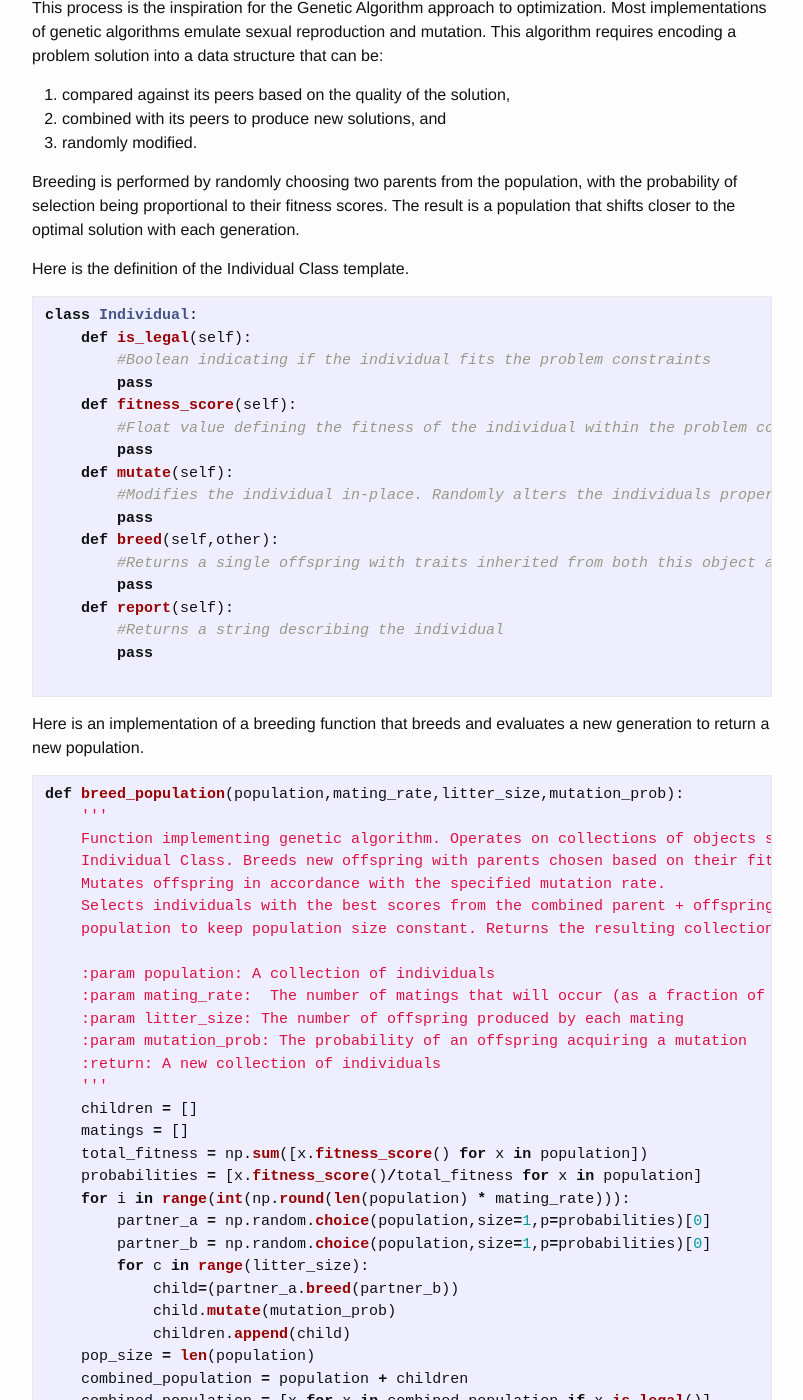
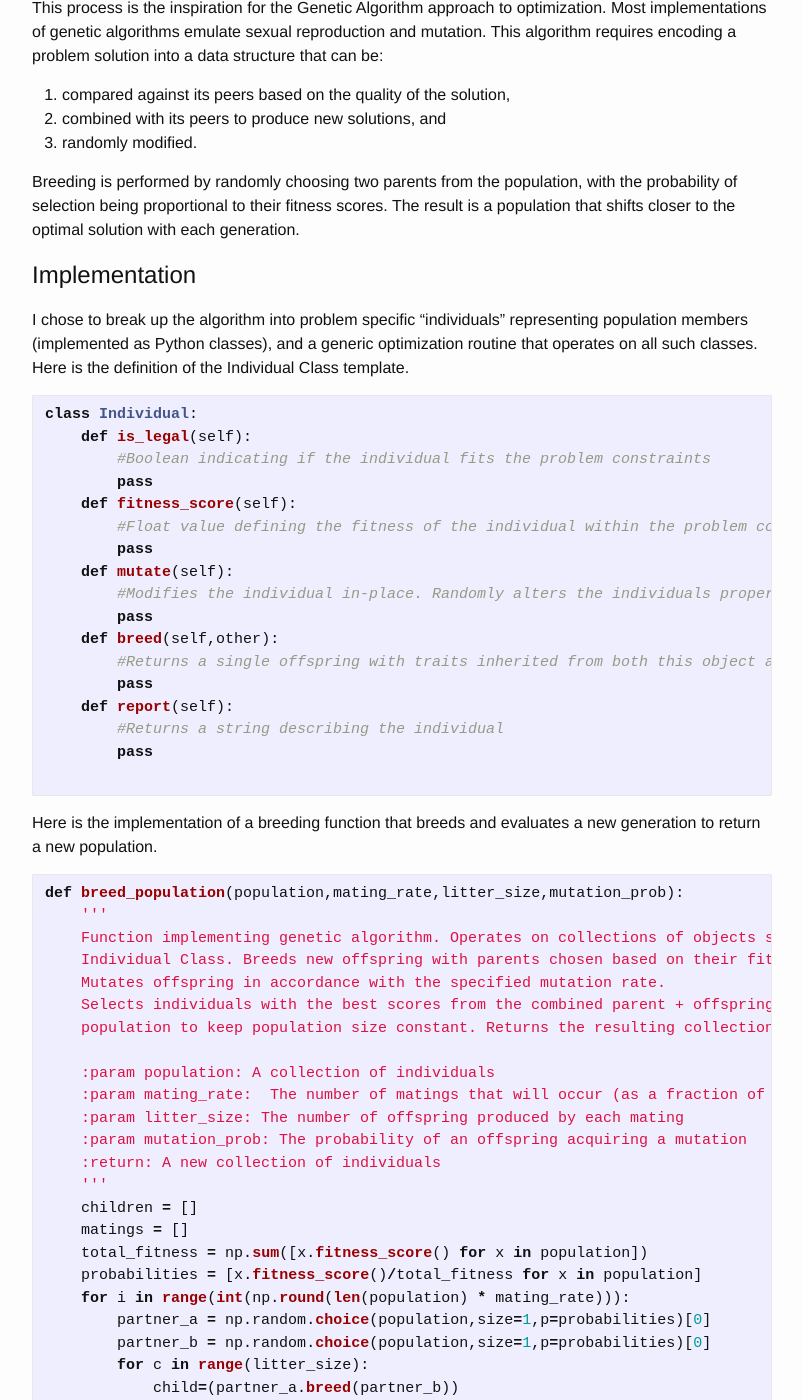
Before and after one commit to jlln/jlln.github.io, a Jekyll site: the page built from _posts/2018-13-01-geneticalgorithms.markdown, in a window 1280 px wide and 1400 px high, scrolled down 630 px. Shown: the whole window, without its empty margins (238-1041 px from the left). Built offline with Jekyll 4.4.1, drawn with Linux system fonts in a browser that asks for light colours; formulas are drawn with MathJax 3; some of the changed text lies outside the part shown.

Commit message:
Update 2018-13-01-geneticalgorithms.markdown

````diff
--- a/_posts/2018-13-01-geneticalgorithms.markdown
+++ b/_posts/2018-13-01-geneticalgorithms.markdown
@@ -26,7 +26,9 @@ This algorithm requires encoding a problem solution into a data structure that c
 
 Breeding is performed by randomly choosing two parents from the population, with the probability of selection being proportional to their fitness scores. The result is a population that shifts closer to the optimal solution with each generation.
 
-Here is the definition of the Individual Class template.
+# Implementation
+
+I chose to break up the algorithm into problem specific "individuals" representing population members (implemented as Python classes), and a generic optimization routine that operates on all such classes. Here is the definition of the Individual Class template.
 
 ```python
 class Individual:
@@ -48,7 +50,7 @@ class Individual:
 
 ```
 
-Here is an implementation of a breeding function that breeds and evaluates a new generation to return a new population.
+Here is the implementation of a breeding function that breeds and evaluates a new generation to return a new population.
 
 ```python
 def breed_population(population,mating_rate,litter_size,mutation_prob):
````
Also changed, not shown: other parts of _posts/2018-13-01-geneticalgorithms.markdown (+1 -1 lines).
